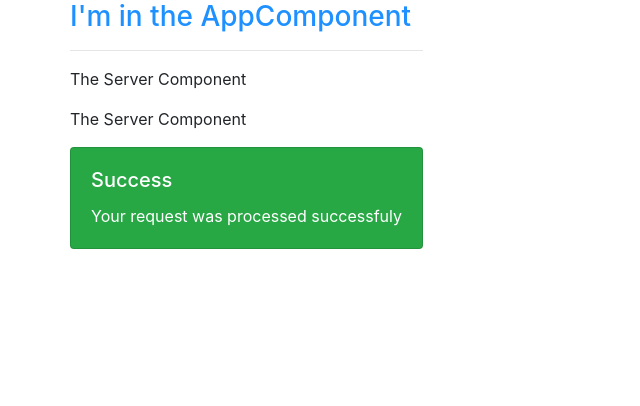
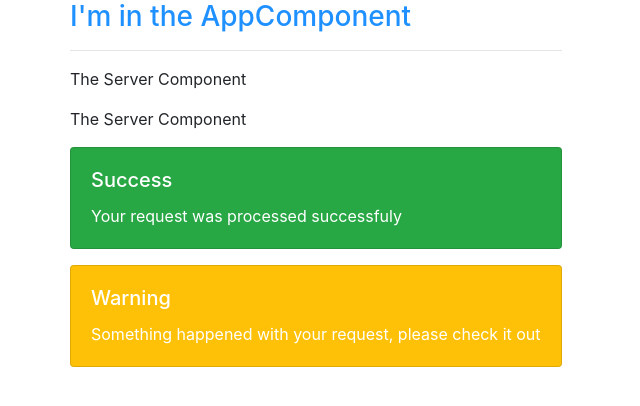
Before and after one commit to deyvidyfs/angular_study_projects, an Angular app in the folder Udemy - Academind Course Files/Section 1/my-first-app/: page / in a window 1280 px wide. Shown: the top 406 px of the page, without its empty margins (0-640 px from the left). Built offline with nearby package versions, Linux system fonts and the light colour scheme.

Commit message:
warning cmp construction and implementation

```diff
--- a/Udemy - Academind Course Files/Section 1/my-first-app/src/app/app.component.html
+++ b/Udemy - Academind Course Files/Section 1/my-first-app/src/app/app.component.html
@@ -5,6 +5,7 @@
       <hr>
       <app-servers></app-servers>
       <app-success-alert></app-success-alert>
+      <app-warning-alert></app-warning-alert>
     </div>
   </div>
 </div>
--- a/Udemy - Academind Course Files/Section 1/my-first-app/src/app/warning-alert/warning-alert.component.html
+++ b/Udemy - Academind Course Files/Section 1/my-first-app/src/app/warning-alert/warning-alert.component.html
@@ -1 +1,6 @@
-<p>warning-alert works!</p>
+<div class='card text-white bg-warning mb-3'>
+    <div class='card-body'>
+        <h5 class='card-title'>Warning</h5>
+        <p class='card-text'>Something happened with your request, please check it out</p>
+    </div>
+</div>
```
